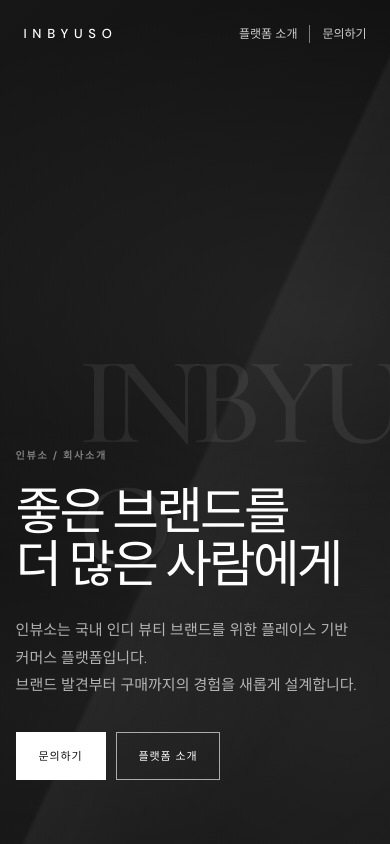
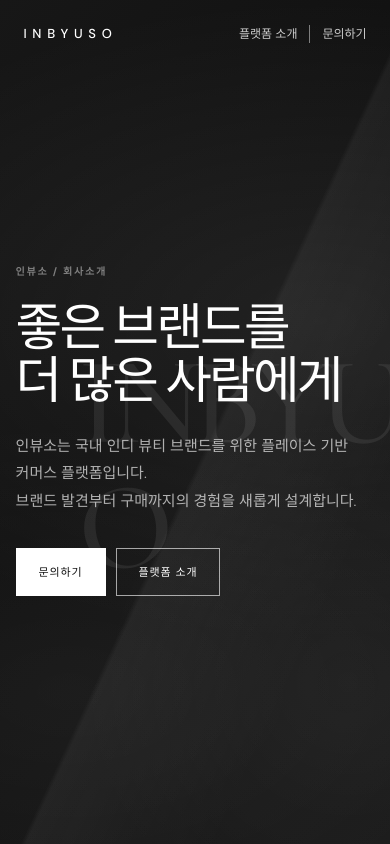
Before and after one commit to osj537/inbyuso-brand, a Next.js app in the folder frontend/: page /about in a window 390 px wide. Shown: the top 844 px of the page. Built offline with nearby package versions, Linux system fonts and the light colour scheme; no server answers; a web font is replaced by a local one.

Commit message:
fix:css 수정

```diff
--- a/frontend/src/app/about/about.module.css
+++ b/frontend/src/app/about/about.module.css
@@ -464,8 +464,8 @@
   /* Hero */
   .hero {
     min-height: 100dvh;
-    padding: 0 0 64px;
-    align-items: flex-end;
+    padding: 80px 0 64px;
+    align-items: center;
   }
 
   .hero::after {
```
